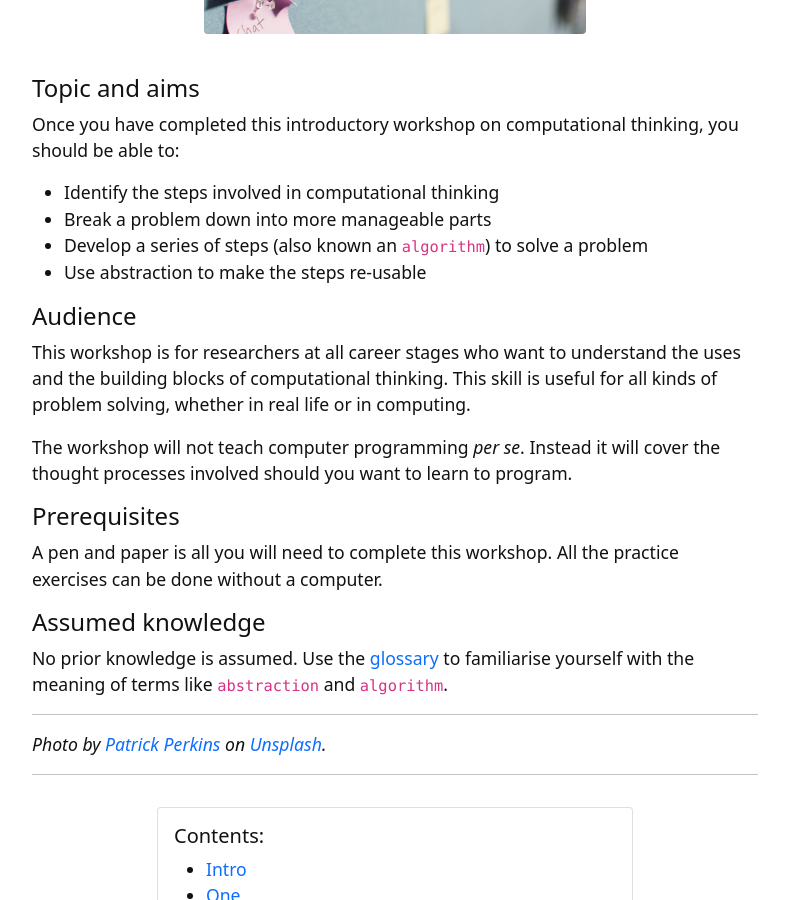
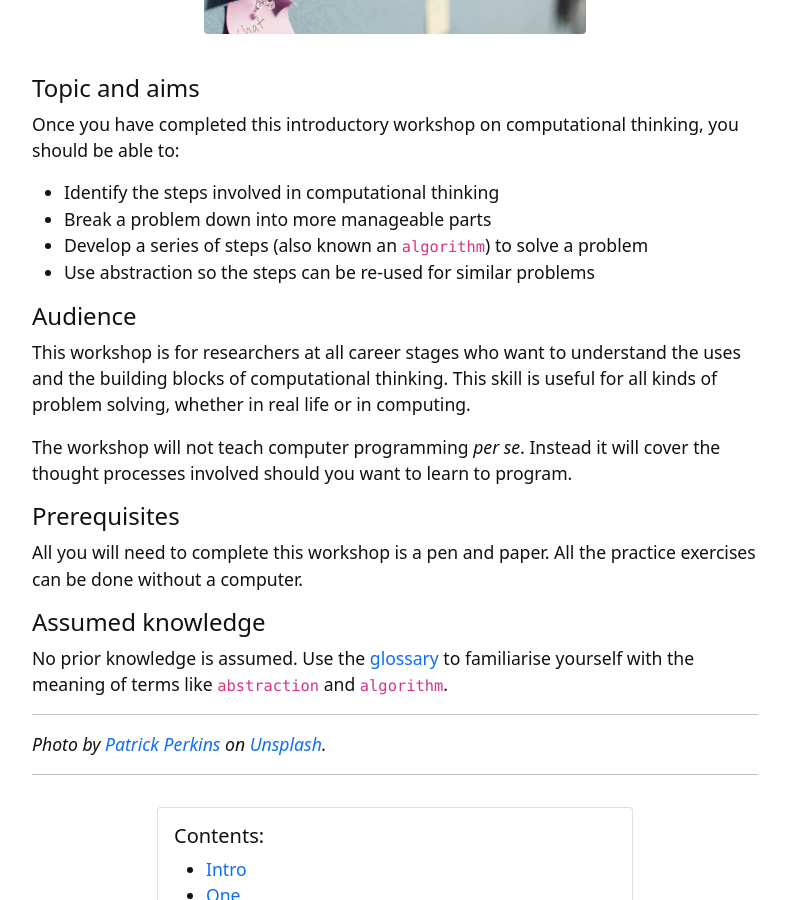
Before and after one commit to weaverbel/intro-computational-thinking, a Jekyll site: the page built from index.md, in a window 1280 px wide and 900 px high, scrolled down 388 px. Shown: the whole window, without its empty margins (245-1034 px from the left). Built offline with Jekyll 4.4.1, drawn with Linux system fonts in a browser that asks for light colours.

Commit message:
Update index.md
minor wording changes

```diff
--- a/index.md
+++ b/index.md
@@ -14,7 +14,7 @@ Once you have completed this introductory workshop on computational thinking, yo
 - Identify the steps involved in computational thinking
 - Break a problem down into more manageable parts
 - Develop a series of steps (also known an `algorithm`) to solve a problem
-- Use abstraction to make the steps re-usable
+- Use abstraction so the steps can be re-used for similar problems
 
 #### Audience
 
@@ -24,7 +24,7 @@ The workshop will not teach computer programming *per se*. Instead it will cover
 
 #### Prerequisites
 
-A pen and paper is all you will need to complete this workshop. All the practice exercises can be done without a computer.
+All you will need to complete this workshop is a pen and paper. All the practice exercises can be done without a computer.
 
 #### Assumed knowledge
 
```
